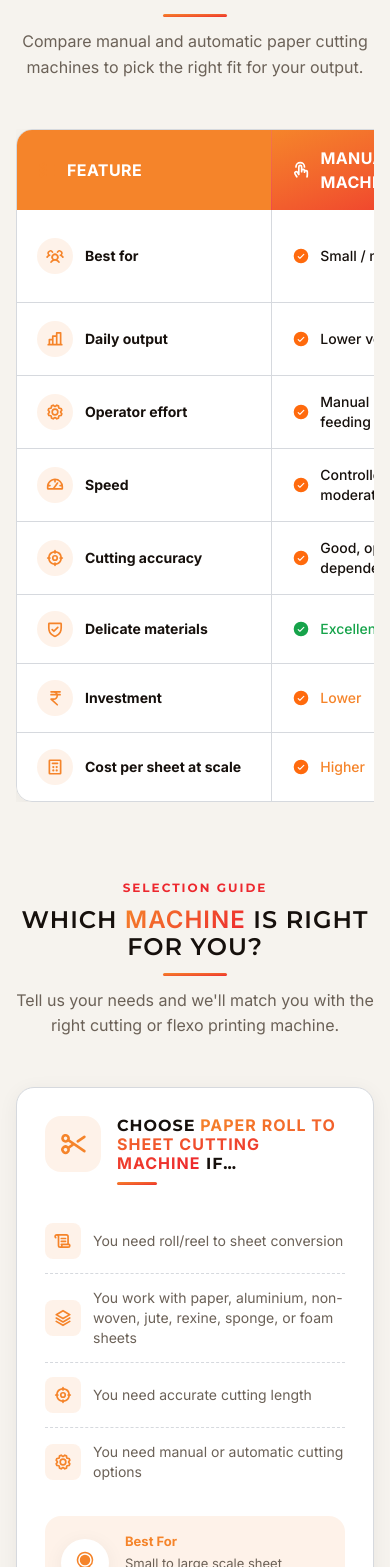
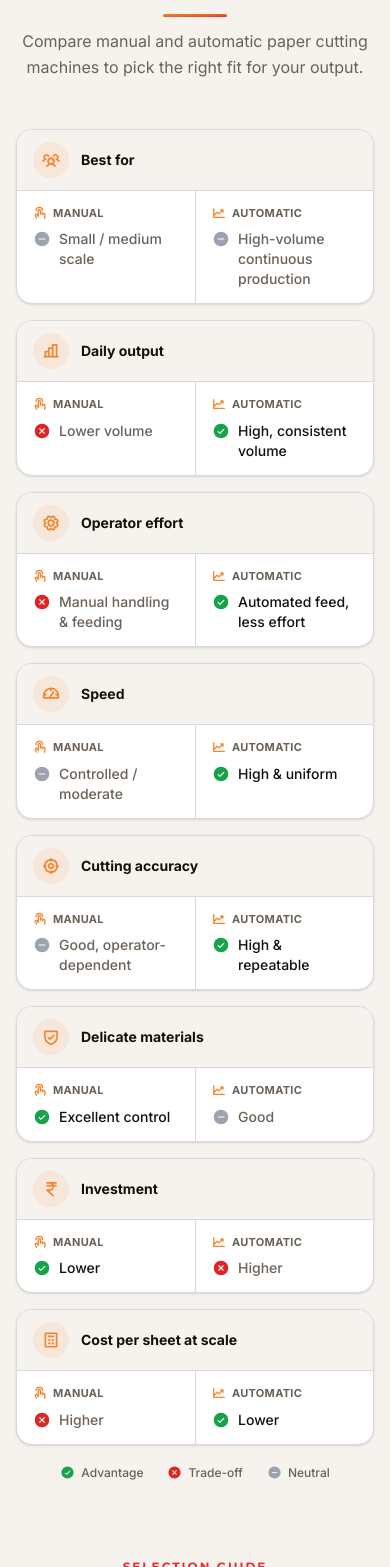
Before and after one commit to Zyden-IT/Sagar-Industries, a Next.js app: page /products/Products in a window 390 px wide. Shown: the part 2401-3968 px from the top of the page. Built offline with nearby package versions, Linux system fonts and the light colour scheme.

Commit message:
Machine comparison section responsive design

```diff
--- a/src/components/pages/products/MachineComparison.js
+++ b/src/components/pages/products/MachineComparison.js
@@ -1,12 +1,11 @@
 // ─────────────────────────────────────────────────────────────────────
 // Products › Machine Comparison — Manual vs Automatic at a glance.
-// 3-column table: Feature (dark header) | Manual (highlighted orange column)
-// | Automatic (dark header). Each row has a feature icon and check marks;
-// orange checks for Manual, green for Automatic, with a few coloured winners.
-// A recommender CTA bar closes the section.
+// Minimal, professional layout with two equally-weighted machine columns.
+// Each value carries a semantic status — pro (✓ green), con (✗ red),
+// neutral (• grey). Responsive: a clean 3-column table on md+, and a
+// stacked per-feature card layout on mobile (no horizontal scrolling).
 // ─────────────────────────────────────────────────────────────────────
 
-import Link from "next/link";
 import { motion } from "framer-motion";
 import {
   UsersThree,
@@ -18,44 +17,43 @@ import {
   CurrencyInr,
   Calculator,
   CheckCircle,
+  XCircle,
+  MinusCircle,
   ListChecks,
   HandTap,
   ChartLineUp,
-  Sparkle,
-  ArrowRight,
 } from "@phosphor-icons/react";
-import { Routes } from "@/navigation/NavigationLib";
 
-const GREEN = "#16A34A";
-
-// tone: "green" | "accent" | undefined (default → manual=orange / auto=green check, dark text)
+// status: "pro" | "con" | "neutral"
 const ROWS = [
-  { icon: UsersThree, feature: "Best for", manual: { t: "Small / medium scale" }, auto: { t: "High-volume continuous production" } },
-  { icon: ChartBar, feature: "Daily output", manual: { t: "Lower volume" }, auto: { t: "High, consistent volume" } },
-  { icon: Gear, feature: "Operator effort", manual: { t: "Manual handling & feeding" }, auto: { t: "Automated feed, less effort" } },
-  { icon: Gauge, feature: "Speed", manual: { t: "Controlled / moderate" }, auto: { t: "High & uniform" } },
-  { icon: Crosshair, feature: "Cutting accuracy", manual: { t: "Good, operator-dependent" }, auto: { t: "High & repeatable" } },
-  { icon: ShieldCheck, feature: "Delicate materials", manual: { t: "Excellent control", tone: "green" }, auto: { t: "Good" } },
-  { icon: CurrencyInr, feature: "Investment", manual: { t: "Lower", tone: "accent" }, auto: { t: "Higher", tone: "accent" } },
-  { icon: Calculator, feature: "Cost per sheet at scale", manual: { t: "Higher", tone: "accent" }, auto: { t: "Lower", tone: "green" } },
+  { icon: UsersThree, feature: "Best for", manual: { t: "Small / medium scale", s: "neutral" }, auto: { t: "High-volume continuous production", s: "neutral" } },
+  { icon: ChartBar, feature: "Daily output", manual: { t: "Lower volume", s: "con" }, auto: { t: "High, consistent volume", s: "pro" } },
+  { icon: Gear, feature: "Operator effort", manual: { t: "Manual handling & feeding", s: "con" }, auto: { t: "Automated feed, less effort", s: "pro" } },
+  { icon: Gauge, feature: "Speed", manual: { t: "Controlled / moderate", s: "neutral" }, auto: { t: "High & uniform", s: "pro" } },
+  { icon: Crosshair, feature: "Cutting accuracy", manual: { t: "Good, operator-dependent", s: "neutral" }, auto: { t: "High & repeatable", s: "pro" } },
+  { icon: ShieldCheck, feature: "Delicate materials", manual: { t: "Excellent control", s: "pro" }, auto: { t: "Good", s: "neutral" } },
+  { icon: CurrencyInr, feature: "Investment", manual: { t: "Lower", s: "pro" }, auto: { t: "Higher", s: "con" } },
+  { icon: Calculator, feature: "Cost per sheet at scale", manual: { t: "Higher", s: "con" }, auto: { t: "Lower", s: "pro" } },
 ];
 
-const toneText = (tone, side) =>
-  tone === "green" ? "" : tone === "accent" ? "text-accent" : "text-text-primary";
-const toneStyle = (tone) => (tone === "green" ? { color: GREEN } : undefined);
-const checkColor = (tone, side) =>
-  tone === "green" ? GREEN : tone === "accent" ? "#ff6a0d" : side === "manual" ? "#ff6a0d" : GREEN;
+const STATUS = {
+  pro: { Icon: CheckCircle, color: "#16A34A", text: "text-text-primary" },
+  con: { Icon: XCircle, color: "#DC2626", text: "text-text-secondary" },
+  neutral: { Icon: MinusCircle, color: "#9CA3AF", text: "text-text-secondary" },
+};
 
-const ValueCell = ({ data, side, borderB }) => (
-  <div
-    className={`flex items-center gap-2.5 border-l border-border bg-card px-5 py-4 text-sm ${borderB}`}
-  >
-    <CheckCircle size={18} weight="fill" className="shrink-0" style={{ color: checkColor(data.tone, side) }} />
-    <span className={`font-medium ${toneText(data.tone, side)}`} style={toneStyle(data.tone)}>
-      {data.t}
+// Icon + value text — shared by the table cells and the mobile cards.
+const StatusValue = ({ data, className = "" }) => {
+  const { Icon, color, text } = STATUS[data.s] ?? STATUS.neutral;
+  return (
+    <span className={`flex items-start gap-2 text-sm ${className}`}>
+      <Icon size={18} weight="fill" className="mt-px shrink-0" style={{ color }} />
+      <span className={`font-medium ${text}`}>{data.t}</span>
     </span>
-  </div>
-);
+  );
+};
+
+const HEAD = "px-5 py-4 text-xs font-bold uppercase tracking-wide text-text-primary";
 
 const MachineComparison = () => {
   return (
@@ -64,7 +62,7 @@ const MachineComparison = () => {
         {/* ── Header ─────────────────────────────────────────────── */}
         <div className="mx-auto flex max-w-4xl flex-col items-center gap-3 text-center">
           <span className="eyebrow">Quick Comparison</span>
-          <h2 className="text-[24px]! font-bold uppercase leading-[1.1] tracking-[-0.01em] sm:text-[30px]! md:whitespace-nowrap lg:text-[34px]!">
+          <h2 className="text-[24px]! font-bold uppercase leading-[1.1] tracking-[-0.01em] sm:text-[30px]! lg:text-[34px]!">
             Manual vs Automatic <span className="text-accent">at a Glance</span>
           </h2>
           <span className="h-[3px] w-16 rounded-full bg-gradient-to-br from-primary to-secondary" />
@@ -74,29 +72,28 @@ const MachineComparison = () => {
           </p>
         </div>
 
-        {/* ── Table ──────────────────────────────────────────────── */}
         <motion.div
           initial={{ opacity: 0, y: 28 }}
           whileInView={{ opacity: 1, y: 0 }}
           viewport={{ once: true, amount: 0.12 }}
           transition={{ duration: 0.6, ease: "easeOut" }}
-          className="mx-auto mt-12 max-w-5xl overflow-x-auto"
+          className="mx-auto mt-12 max-w-5xl"
         >
-          <div className="min-w-[680px] overflow-hidden rounded-2xl border border-border shadow-card">
+          {/* ── Table (md and up) ─────────────────────────────────── */}
+          <div className="hidden overflow-hidden rounded-2xl border border-border bg-card shadow-sm md:block">
             <div className="grid grid-cols-[1.2fr_1fr_1fr]">
-              {/* Header row — Feature is the label column; the two machine
-                 columns are styled identically so neither reads as "preferred". */}
-              <div className="flex items-center gap-2.5 bg-primary px-5 py-4 text-white">
-                <ListChecks size={20} weight="bold" className="text-accent" />
-                <span className="font-bold uppercase tracking-wide">Feature</span>
+              {/* Header row */}
+              <div className={`flex items-center gap-2.5 border-b border-border bg-soft ${HEAD}`}>
+                <ListChecks size={18} weight="bold" className="text-accent" />
+                <span>Feature</span>
               </div>
-              <div className="flex items-center gap-2.5 border-l border-white/15 bg-gradient-to-br from-primary to-secondary px-5 py-4 text-white">
-                <HandTap size={20} weight="bold" className="text-white" />
-                <span className="font-bold uppercase tracking-wide">Manual Machine</span>
+              <div className={`flex items-center gap-2.5 border-b border-l border-border bg-soft ${HEAD}`}>
+                <HandTap size={18} weight="bold" className="text-accent" />
+                <span>Manual Machine</span>
               </div>
-              <div className="flex items-center gap-2.5 border-l border-white/15 bg-gradient-to-br from-primary to-secondary px-5 py-4 text-white">
-                <ChartLineUp size={20} weight="bold" className="text-white" />
-                <span className="font-bold uppercase tracking-wide">Automatic Machine</span>
+              <div className={`flex items-center gap-2.5 border-b border-l border-border bg-soft ${HEAD}`}>
+                <ChartLineUp size={18} weight="bold" className="text-accent" />
+                <span>Automatic Machine</span>
               </div>
 
               {/* Body rows */}
@@ -104,24 +101,70 @@ const MachineComparison = () => {
                 const borderB = i === ROWS.length - 1 ? "" : "border-b border-border";
                 return (
                   <div key={r.feature} className="contents">
-                    {/* Feature cell */}
-                    <div className={`flex items-center gap-3 bg-card px-5 py-4 ${borderB}`}>
+                    <div className={`flex items-center gap-3 px-5 py-4 ${borderB}`}>
                       <span className="grid h-9 w-9 shrink-0 place-items-center rounded-full bg-accent/10 text-accent">
                         <r.icon size={18} weight="bold" />
                       </span>
                       <span className="text-sm font-bold text-text-primary">{r.feature}</span>
                     </div>
-                    {/* Manual cell */}
-                    <ValueCell data={r.manual} side="manual" borderB={borderB} />
-                    {/* Automatic cell */}
-                    <ValueCell data={r.auto} side="auto" borderB={borderB} />
+                    <div className={`border-l border-border px-5 py-4 ${borderB}`}>
+                      <StatusValue data={r.manual} />
+                    </div>
+                    <div className={`border-l border-border px-5 py-4 ${borderB}`}>
+                      <StatusValue data={r.auto} />
+                    </div>
                   </div>
                 );
               })}
             </div>
           </div>
+
+          {/* ── Cards (mobile) ────────────────────────────────────── */}
+          <div className="flex flex-col gap-4 md:hidden">
+            {ROWS.map((r) => (
+              <div
+                key={r.feature}
+                className="overflow-hidden rounded-2xl border border-border bg-card shadow-sm"
+              >
+                {/* Feature title */}
+                <div className="flex items-center gap-3 border-b border-border bg-soft px-4 py-3">
+                  <span className="grid h-9 w-9 shrink-0 place-items-center rounded-full bg-accent/10 text-accent">
+                    <r.icon size={18} weight="bold" />
+                  </span>
+                  <span className="text-sm font-bold text-text-primary">{r.feature}</span>
+                </div>
+                {/* Manual / Automatic side by side */}
+                <div className="grid grid-cols-2">
+                  <div className="flex flex-col gap-2 px-4 py-3.5">
+                    <span className="flex items-center gap-1.5 text-[11px] font-bold uppercase tracking-wide text-text-secondary">
+                      <HandTap size={14} weight="bold" className="text-accent" /> Manual
+                    </span>
+                    <StatusValue data={r.manual} />
+                  </div>
+                  <div className="flex flex-col gap-2 border-l border-border px-4 py-3.5">
+                    <span className="flex items-center gap-1.5 text-[11px] font-bold uppercase tracking-wide text-text-secondary">
+                      <ChartLineUp size={14} weight="bold" className="text-accent" /> Automatic
+                    </span>
+                    <StatusValue data={r.auto} />
+                  </div>
+                </div>
+              </div>
+            ))}
+          </div>
+
+          {/* Legend */}
+          <div className="mt-5 flex flex-wrap items-center justify-center gap-x-6 gap-y-2 text-xs font-medium text-text-secondary">
+            <span className="flex items-center gap-1.5">
+              <CheckCircle size={15} weight="fill" style={{ color: STATUS.pro.color }} /> Advantage
+            </span>
+            <span className="flex items-center gap-1.5">
+              <XCircle size={15} weight="fill" style={{ color: STATUS.con.color }} /> Trade-off
+            </span>
+            <span className="flex items-center gap-1.5">
+              <MinusCircle size={15} weight="fill" style={{ color: STATUS.neutral.color }} /> Neutral
+            </span>
+          </div>
         </motion.div>
-
       </div>
     </section>
   );
```
